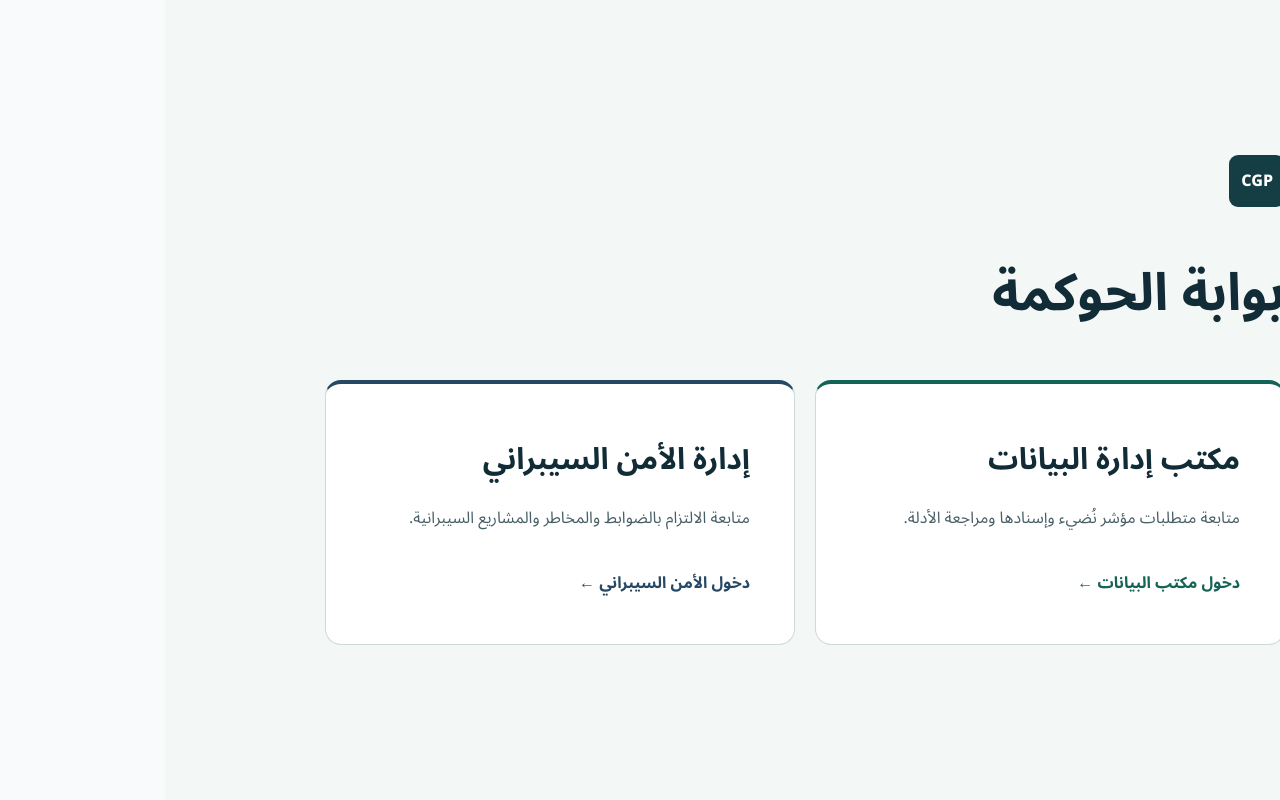
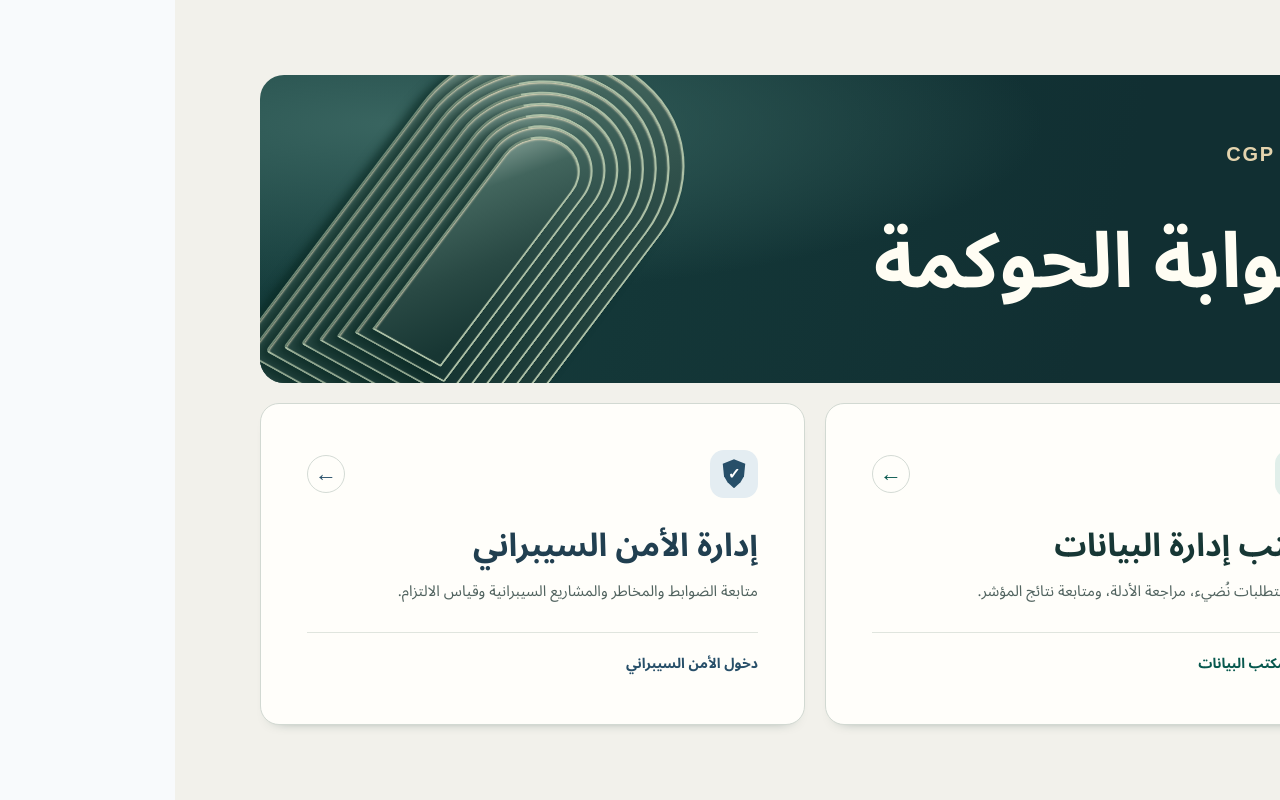
Before and after one commit to jayalshehri/CGP-MVP, a Next.js app: page / in a window 1280 px wide. Built offline with nearby package versions, Linux system fonts and the light colour scheme; no server answers.

Commit message:
Redesign the governance portal with an architectural masthead and distinct entry cards

```diff
--- a/app/page.tsx
+++ b/app/page.tsx
@@ -4,22 +4,41 @@ import styles from "./portal.module.css";
 export const metadata = { title: "بوابة الحوكمة | CGP" };
 
 export default function Portal() {
-  return <main className={styles.portal} dir="rtl">
-    <section aria-labelledby="workspace-title">
-      <header><span lang="en">CGP</span></header>
-      <h1 id="workspace-title">بوابة الحوكمة</h1>
-      <div className={styles.cards}>
-        <Link href="/login/data">
-          <h2>مكتب إدارة البيانات</h2>
-          <p>متابعة متطلبات مؤشر نُضيء وإسنادها ومراجعة الأدلة.</p>
-          <strong>دخول مكتب البيانات ←</strong>
-        </Link>
-        <Link href="/login/cyber">
-          <h2>إدارة الأمن السيبراني</h2>
-          <p>متابعة الالتزام بالضوابط والمخاطر والمشاريع السيبرانية.</p>
-          <strong>دخول الأمن السيبراني ←</strong>
-        </Link>
+  return (
+    <main className={styles.portal} dir="rtl">
+      <div className={styles.canvas}>
+        <header className={styles.hero}>
+          <div className={styles.heroCopy}>
+            <span className={styles.wordmark} lang="en">CGP</span>
+            <h1>بوابة الحوكمة</h1>
+          </div>
+          <div aria-hidden="true" className={styles.architecture}>
+            {Array.from({ length: 9 }, (_, level) => (
+              <i key={level} style={{ inset: level * 12 }} />
+            ))}
+          </div>
+        </header>
+        <nav className={styles.cards} aria-label="مداخل الإدارات">
+          <Link href="/login/data" className={styles.card} aria-labelledby="data-title">
+            <div className={styles.cardTop}>
+              <span className={styles.symbol} aria-hidden="true"><span className={styles.layers} /></span>
+              <span className={styles.arrow} aria-hidden="true">←</span>
+            </div>
+            <h2 id="data-title">مكتب إدارة البيانات</h2>
+            <p>إسناد متطلبات نُضيء، مراجعة الأدلة، ومتابعة نتائج المؤشر.</p>
+            <span className={styles.action}>دخول مكتب البيانات</span>
+          </Link>
+          <Link href="/login/cyber" className={styles.card} aria-labelledby="cyber-title">
+            <div className={styles.cardTop}>
+              <span className={styles.symbol} aria-hidden="true"><span className={styles.shield}>✓</span></span>
+              <span className={styles.arrow} aria-hidden="true">←</span>
+            </div>
+            <h2 id="cyber-title">إدارة الأمن السيبراني</h2>
+            <p>متابعة الضوابط والمخاطر والمشاريع السيبرانية وقياس الالتزام.</p>
+            <span className={styles.action}>دخول الأمن السيبراني</span>
+          </Link>
+        </nav>
       </div>
-    </section>
-  </main>;
+    </main>
+  );
 }
--- a/app/portal.module.css
+++ b/app/portal.module.css
@@ -1,13 +1,53 @@
-.portal { min-height: 100svh; display: grid; align-items: center; padding: clamp(24px,6vw,88px); background: #f3f7f6; color: #112c36; }
-.portal section { width: min(100%, 960px); margin-inline: auto; }
-.portal header { display: flex; align-items: center; gap: 14px; color: #445c63; }
-.portal header span { background: #143e44; color: white; padding: 9px 12px; border-radius: 9px; font-weight: 750; }
-.portal h1 { margin: 32px 0; font-size: clamp(30px,5vw,52px); }
-.cards { display: grid; grid-template-columns: repeat(2,minmax(0,1fr)); gap: 20px; }
-.cards a { --accent: #146357; display: flex; flex-direction: column; align-items: start; padding: clamp(24px,4vw,44px); border: 1px solid #cddad6; border-block-start: 4px solid var(--accent); border-radius: 16px; text-decoration: none; background: white; color: inherit; }
-.cards a:nth-child(2) { --accent: #254965; }
-.cards a:hover, .cards a:focus-visible { outline: 2px solid var(--accent); outline-offset: 3px; }
-.cards h2 { margin: 0; font-size: clamp(22px,3vw,30px); }
-.cards p { flex: 1; margin: 12px 0 32px; line-height: 1.9; color: #495f66; }
-.cards strong { color: var(--accent); }
-@media (max-width: 640px) { .cards { grid-template-columns: 1fr; } .portal h1 { margin: 24px 0; } }
+.portal {
+  min-height: 100svh;
+  display: grid;
+  align-items: center;
+  padding: clamp(18px, 5vw, 80px);
+  color: #142e30;
+  background: #f2f1eb;
+}
+.canvas { width: min(100%, 1110px); margin-inline: auto; }
+.hero {
+  position: relative;
+  isolation: isolate;
+  overflow: hidden;
+  border-radius: 24px;
+  background: radial-gradient(ellipse at 12% 16%, #396560 0%, transparent 47%), linear-gradient(105deg, #163e3d, #112f32 75%);
+  color: #fffdf3;
+}
+.heroCopy { position: relative; z-index: 1; width: fit-content; padding: clamp(32px, 5vw, 70px); }
+.wordmark { display: flex; align-items: center; gap: 10px; width: fit-content; color: #e4d4ae; font: 700 20px/1.5 Arial,sans-serif; letter-spacing: .09em; }
+.wordmark::before { content: ""; width: 19px; height: 19px; border: 1.5px solid currentColor; border-radius: 6px 0; transform: rotate(-45deg); box-shadow: 3px 3px 0 -1px #183b3d, 4px 4px 0 0 currentColor; }
+.hero h1 { margin: 38px 0 0; font-size: clamp(42px, 6vw, 78px); line-height: 1.45; font-weight: 700; }
+.architecture { position: absolute; left: 8%; top: -55px; height: 450px; width: 270px; transform: rotate(37deg) skewY(-8deg); pointer-events: none; }
+.architecture i { position: absolute; border-radius: 130px 130px 6px 6px; border: 2px solid #acc0a6; border-left-color: #738c78; background: linear-gradient(125deg,#85a197 1%, #42655d 23%, #294944 60%, #173633 95%); box-shadow: -6px 8px 10px #092922aa, inset 1px 1px 2px #e0d7b9; }
+.cards { display: grid; grid-template-columns: repeat(2,minmax(0,1fr)); gap: 20px; margin-top: 20px; }
+.card { --ink: #07584e; --tint: #e1efea; display: flex; flex-direction: column; align-items: start; padding: clamp(24px, 3.6vw, 46px); border: 1px solid #d2d9d2; border-radius: 19px; color: #173735; background: #fffefa; text-decoration: none; box-shadow: 0 7px 15px -15px #12342e; transition: transform .18s, box-shadow .18s, border-color .18s; }
+.card:nth-child(2) { --ink: #274f69; --tint: #e4edf2; color: #213f50; }
+.cardTop { display: flex; width: 100%; align-items: center; justify-content: space-between; }
+.symbol, .arrow { display: grid; place-items: center; color: var(--ink); }
+.symbol { width: 48px; height: 48px; border-radius: 14px; background: var(--tint); position: relative; font: 36px/1 Arial,sans-serif; }
+ .layers, .layers::before, .layers::after { width: 21px; height: 14px; border: 1.5px solid var(--ink); background: var(--tint); border-radius: 2px; }
+.layers { position: relative; transform: translateY(5px) rotate(-28deg) skewX(27deg); }
+.layers::before, .layers::after { content: ""; position: absolute; left: 2px; bottom: 3px; }
+.layers::after { left: 5px; bottom: 7px; }
+.shield { display: grid; place-items: center; color: white; background: var(--ink); clip-path: polygon(50% 0,95% 16%,90% 59%,76% 80%,50% 100%,24% 80%,10% 59%,5% 16%); width: 25px; height: 29px; font: 700 15px Arial,sans-serif; }
+.arrow { width: 38px; height: 38px; border: 1px solid #d4dbd5; border-radius: 50%; font: 22px/1 Arial,sans-serif; }
+.card h2 { margin: 24px 0 6px; font-size: clamp(22px, 2.5vw, 32px); line-height: 1.55; }
+.card p { flex: 1; margin: 0; color: #51635f; line-height: 1.9; font-size: 15px; }
+.action { display: block; width: 100%; margin-top: 26px; padding-top: 16px; border-top: 1px solid #e0e5de; font-size: 14px; font-weight: 700; color: var(--ink); }
+.card:hover, .card:focus-visible { transform: translateY(-3px); border-color: var(--ink); box-shadow: 0 14px 26px -16px #173e3b44; }
+.card:hover .arrow, .card:focus-visible .arrow { color: white; background: var(--ink); }
+@media (max-width: 680px) {
+  .cards { grid-template-columns: 1fr; gap: 12px; margin-top: 12px; }
+  .hero { border-radius: 17px; }
+  .heroCopy { padding: 25px; }
+  .hero h1 { margin-top: 18px; font-size: clamp(32px, 8vw, 43px); }
+  .architecture { transform: scale(.55) rotate(37deg); transform-origin: left top; left: 2%; top: -40px; opacity: .65; }
+  .hero::after { content: ""; position: absolute; inset: 0; background: linear-gradient(to left, #123336 28%, transparent 72%); }
+  .card { padding: 20px 23px; border-radius: 16px; }
+  .symbol { width: 42px; height: 42px; }
+  .card h2 { margin-top: 12px; }
+  .action { margin-top: 14px; padding-top: 10px; }
+}
+@media (prefers-reduced-motion: reduce) { .card { transition: none; } }
```
